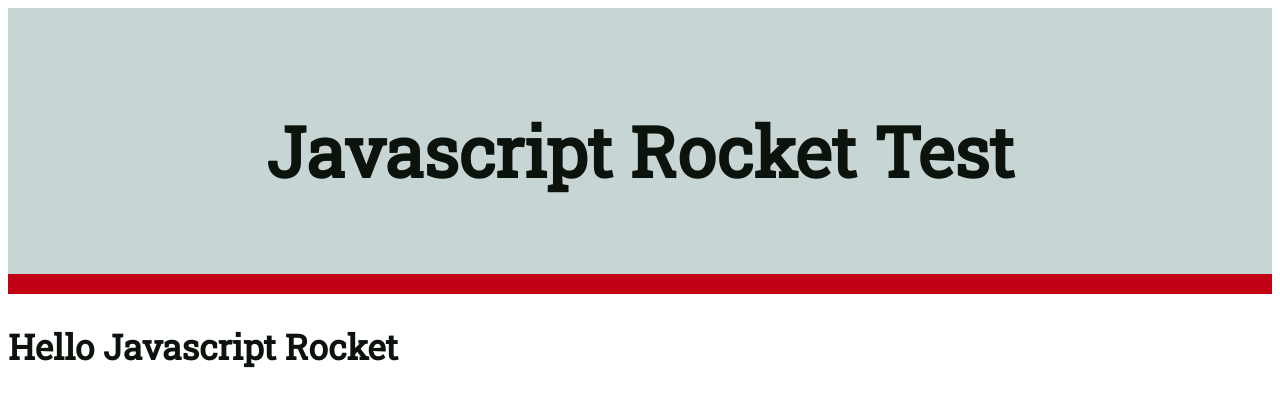
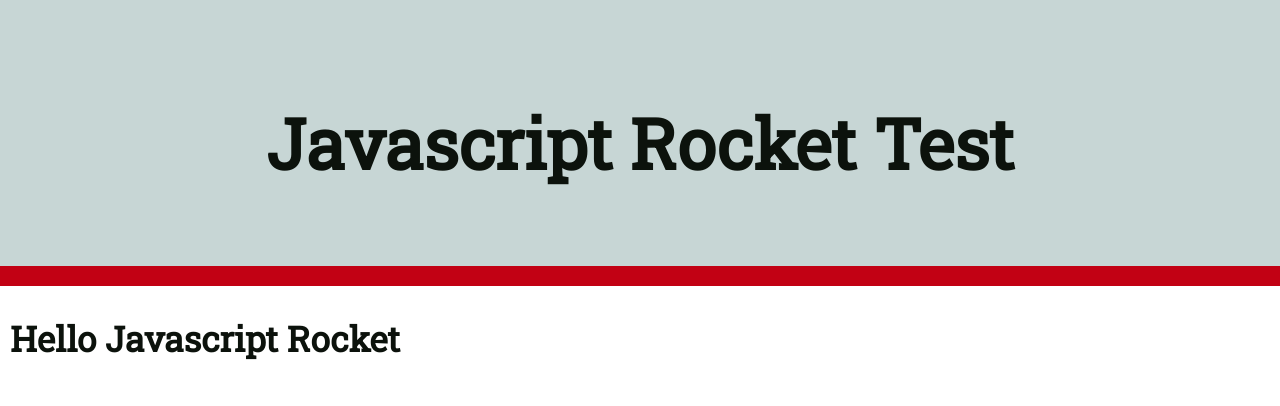
Before and after one commit to chrischomsoonthorn/cartoon-hero, a plain HTML site: page rockettest.html in a window 1280 px wide. Drawn offline with Linux system fonts and the light colour scheme.

Commit message:
further changes

```diff
--- a/css/chris1.css
+++ b/css/chris1.css
@@ -24,7 +24,7 @@ header{
 header h1{
 	color: white;
 	font-size: 100px;
-	line-height: 70px;
+	line-height: 150px;
 }
 
 .pagetop{
--- a/css/rockettest.css
+++ b/css/rockettest.css
@@ -5,6 +5,10 @@
 	Bluegrey: #C7D6D5;
 	Magnolia (grey): #ECEBF3;
 */
+
+body{
+	margin: 0;
+}
 
 header{
 	background-color: #C7D6D5;
@@ -30,6 +34,10 @@ h1{
 	font-family: 'Roboto Slab', serif;
 }
 
+main{
+	margin: 10px;
+}
+
 h2{
 	color: #0C120C;
 	font-size: 35px;
--- a/rockettest.html
+++ b/rockettest.html
@@ -35,9 +35,8 @@
 
 	<!-- This begins the main section of the website -->
 	<main>
-
+		<h2>Hello Javascript Rocket</h2>
 	</main>
-		<h2> Hello Javascript Rocket </h2>
 
 	<!-- This is the footer to the website -->
 	<footer>
```
